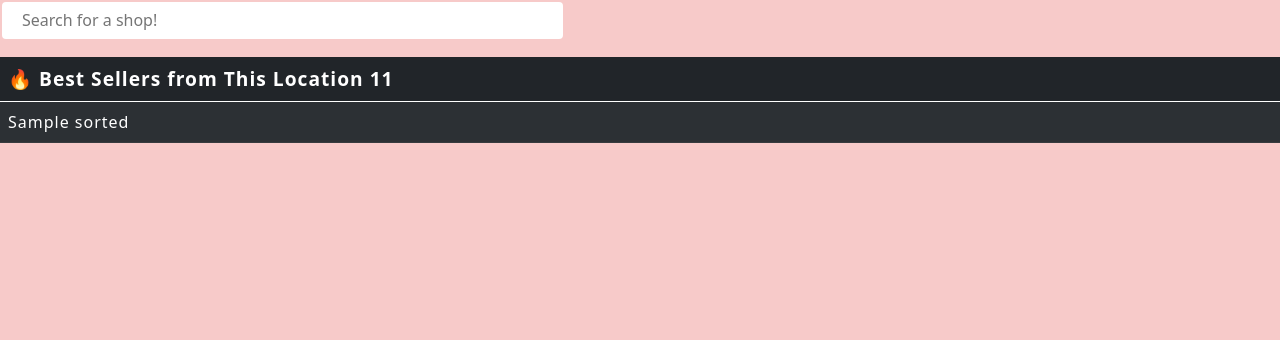
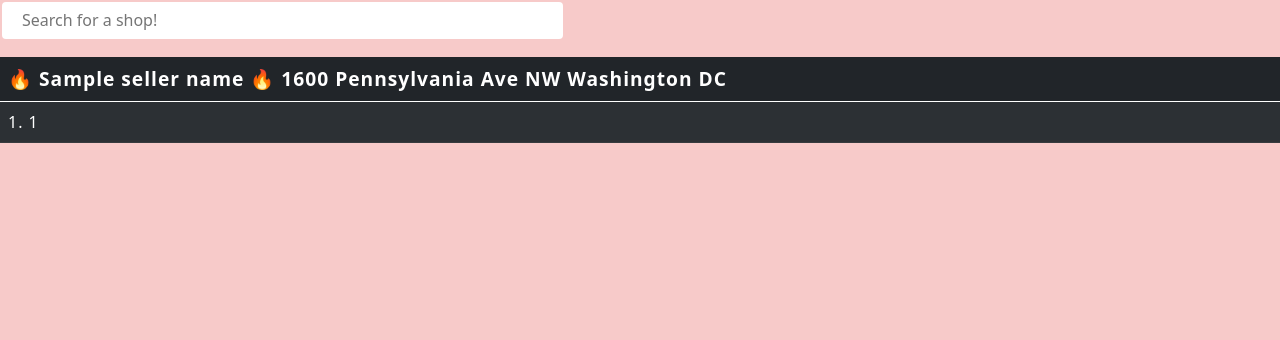
Before and after one commit to jr9597/squareHack, a Flask app: template templates/search.html in a window 1280 px wide. Shown: the part 126-466 px from the top of the page. Run offline with Flask 2, Linux system fonts and the light colour scheme; data comes from the database, SQL or seed files in the repository; the template is opened without the code that fills it: values that come from a table or form of the project are taken from there, most other values are stand-ins (such as "Sample title", 1, 10 or a date in 2020).

Commit message:
finished_local_version

```diff
--- a/app.py
+++ b/app.py
@@ -102,13 +102,9 @@ def home():
         break
       counter += 1
 
-    print("HERE")
-    print(sellerID)
-    print(locationID)
-    print("THERE")
     currentSeller = Seller.query.get(sellerID)
-    print()
-    print(currentSeller)
+    currentLocation = Location.query.get(locationID)
+
     currentAccessToken = currentSeller.access_token
     tempClient = Client(
       square_version='2021-06-16',
@@ -116,30 +112,28 @@ def home():
       environment='sandbox',  # for production -> sandbox
       custom_url='connect.squareupsandbox.com')
     orders_api = tempClient.orders
+
     body = {}
     body['location_ids'] = [locationID] #"LBG22PC6J5XKG"
-    print('LOCATIONID')
-    print(locationID)
     searchOrdersData = json.loads(orders_api.search_orders(body).text)
+    print (searchOrdersData)
+    itemDict = {}
+    if searchOrdersData == {}:
+      pass
+    else:
+      for order in searchOrdersData['orders']:
+        for i in range(len(order['line_items'])):
+          itemName = order['line_items'][i]['name']
+          itemQuantity = int(order['line_items'][i]['quantity'])
+          if itemDict.get(itemName) == None:
+            itemDict[itemName] = itemQuantity
+          else:
+            itemDict[itemName] = itemDict[itemName] + itemQuantity
 
-    itemDict = {}
-    print(searchOrdersData)
-
-    for order in searchOrdersData['orders']:
-      for i in range(len(order['line_items'])):
-        itemName = order['line_items'][i]['name']
-        itemQuantity = int(order['line_items'][i]['quantity'])
-        if itemDict.get(itemName) == None:
-          itemDict[itemName] = itemQuantity
-        else:
-          itemDict[itemName] = itemDict[itemName] + itemQuantity
-
-    print(itemDict)
-
-    sortedOrders = sorted(itemDict.items(), reverse=True)
+    sortedOrders = sorted(itemDict.items(), key=lambda x: x[1], reverse=True)
 
     sellers = Seller.query.all()
-    return render_template('search.html', sellers = sellers, sortedOrders = sortedOrders, sellerID = sellerID, locationID = locationID)
+    return render_template('search.html', sellers = sellers, sortedOrders = sortedOrders, sellerName = currentSeller.name, locationName = currentLocation)
 
   sellers = Seller.query.all()
   print(sellers)
@@ -166,7 +160,6 @@ def authorize():
 def search():
   if request.method == 'POST':
     sellerLocationIDs = request.form['content']
-    print(sellerLocationIDs)
     sellerID = ""
     locationID = ""
     counter = 0
@@ -178,8 +171,8 @@ def search():
       counter += 1
 
     currentSeller = Seller.query.get(sellerID)
-    print()
-    print(currentSeller)
+    currentLocation = Location.query.get(locationID)
+
     currentAccessToken = currentSeller.access_token
     tempClient = Client(
       square_version='2021-06-16',
@@ -189,29 +182,30 @@ def search():
     orders_api = tempClient.orders
     body = {}
     body['location_ids'] = [locationID] #"LBG22PC6J5XKG"
-    print('LOCATIONID')
-    print(locationID)
     searchOrdersData = json.loads(orders_api.search_orders(body).text)
 
     itemDict = {}
-    print(searchOrdersData)
+    if searchOrdersData != None:
+      for order in searchOrdersData['orders']:
+        for i in range(len(order['line_items'])):
+          itemName = order['line_items'][i]['name']
+          itemQuantity = int(order['line_items'][i]['quantity'])
+          if itemDict.get(itemName) == None:
+            itemDict[itemName] = itemQuantity
+          else:
+            itemDict[itemName] = itemDict[itemName] + itemQuantity
 
-    for order in searchOrdersData['orders']:
-      for i in range(len(order['line_items'])):
-        itemName = order['line_items'][i]['name']
-        itemQuantity = int(order['line_items'][i]['quantity'])
-        if itemDict.get(itemName) == None:
-          itemDict[itemName] = itemQuantity
-        else:
-          itemDict[itemName] = itemDict[itemName] + itemQuantity
-
-    print(itemDict)
-
-    sortedOrders = sorted(itemDict.items(), reverse=True)
+    sortedOrders = sorted(itemDict.items(), key=lambda x: x[1], reverse=True)
 
     sellers = Seller.query.all()
-    return render_template('search.html', sellers = sellers, sortedOrders = sortedOrders, sellerID = sellerID, locationID = locationID)
+    return render_template('search.html', sellers = sellers, sortedOrders = sortedOrders, sellerName = currentSeller.name, locationName = currentLocation)
 
+
+
+  # sellers = Seller.query.all()
+  # return render_template('search.html', sellers = sellers, sellerID = sellerID, locationID = locationID)
+  # sellers = Seller.query.all()
+  # return render_template("search.html", sellers)
 
 
 
@@ -222,6 +216,8 @@ def search():
 def callback():
     # Extract the returned authorization code from the URL
     authorization_code = request.args.get('code')
+
+
 
     if authorization_code:
 
--- a/templates/search.html
+++ b/templates/search.html
@@ -2,17 +2,20 @@
 
 
 {% block itemList %}
-
 <table class="table table-hover table-dark table-striped">
-    <thead>
+    <thead class="thead-light">
         <tr>
             <!-- Your Columns HERE -->
-            <th scope="col" style="font-size: 1.5vw">&#x1F525; Best Sellers from This Location {{sellerID}}{{locationID}}</th>
+            <th scope="col" style="font-size: 1.5vw">&#x1F525; {{sellerName}} &#x1F525; {{locationName.address_line_one}} {{locationName.city}} {{locationName.state}}</th>
         </tr>
     </thead>
-    {% for i in sortedItems %}
-    <td>{{i}}</td>
-    {% endfor %}
+    <tbody>
+        {% for i in sortedOrders %}
+        <tr>
+            <td>{{loop.index}}. {{i[0]}}</td>
+        </tr>
+        {% endfor %}
+    </tbody>
 </table>
 {% endblock %}
 
@@ -26,7 +29,12 @@
     {% for seller in sellers %}
     {% for location in seller.locations %}
     <li>
-        <form  method="POST"> <input type="text" value = "{{seller.merchant_id}},{{location.location_id}}" style="padding-right:3px" name="content" hidden> <P hidden>{{seller.name}} {{location.address_line_one}} {{location.city}} {{location.state}} {{location.postal_code}}</P><input type="submit" class="btn btn-light" style="border: 2px solid #ffffff" value="{{seller.name}} &#x1F525 {{location.address_line_one}} {{location.city}} {{location.state}} {{location.postal_code}}"></form>
+        <form method="POST"> <input type="text" value="{{seller.merchant_id}},{{location.location_id}}"
+                style="padding-right:3px" name="content" hidden>
+            <P hidden>{{seller.name}} {{location.address_line_one}} {{location.city}} {{location.state}}
+                {{location.postal_code}}</P><input type="submit" class="btn btn-light" style="border: 2px solid #ffffff"
+                value="{{seller.name}} &#x1F525 {{location.address_line_one}} {{location.city}} {{location.state}} {{location.postal_code}}">
+        </form>
     </li>
     {% endfor %}
     {% endfor %}
@@ -34,8 +42,8 @@
 <!-- action = "{{ url_for('search') }}" -->
 
 
-<script src="https://code.jquery.com/jquery-3.5.1.js"
-    integrity="sha256-QWo7LDvxbWT2tbbQ97B53yJnYU3WhH/C8ycbRAkjPDc=" crossorigin="anonymous"></script>
+<script src="https://code.jquery.com/jquery-3.5.1.js" integrity="sha256-QWo7LDvxbWT2tbbQ97B53yJnYU3WhH/C8ycbRAkjPDc="
+    crossorigin="anonymous"></script>
 <script type="text/javascript">
     jQuery(document).ready(function ($) {
 
```
